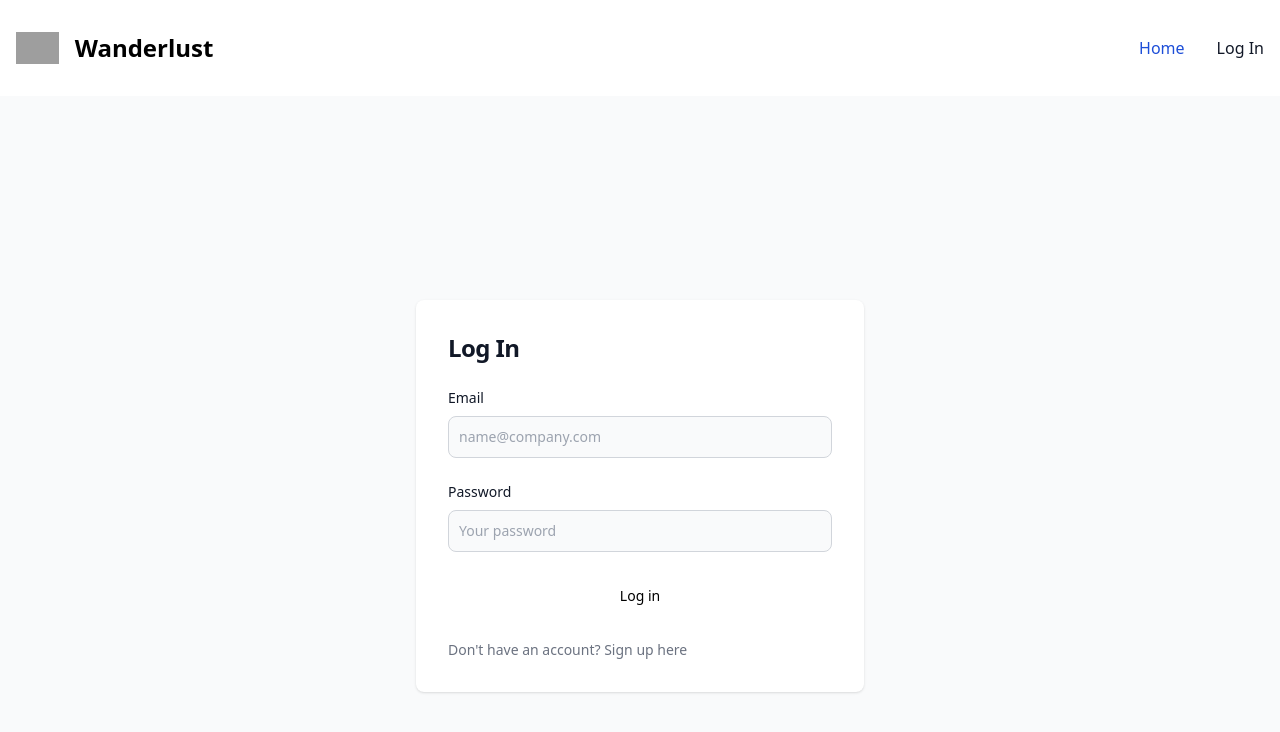
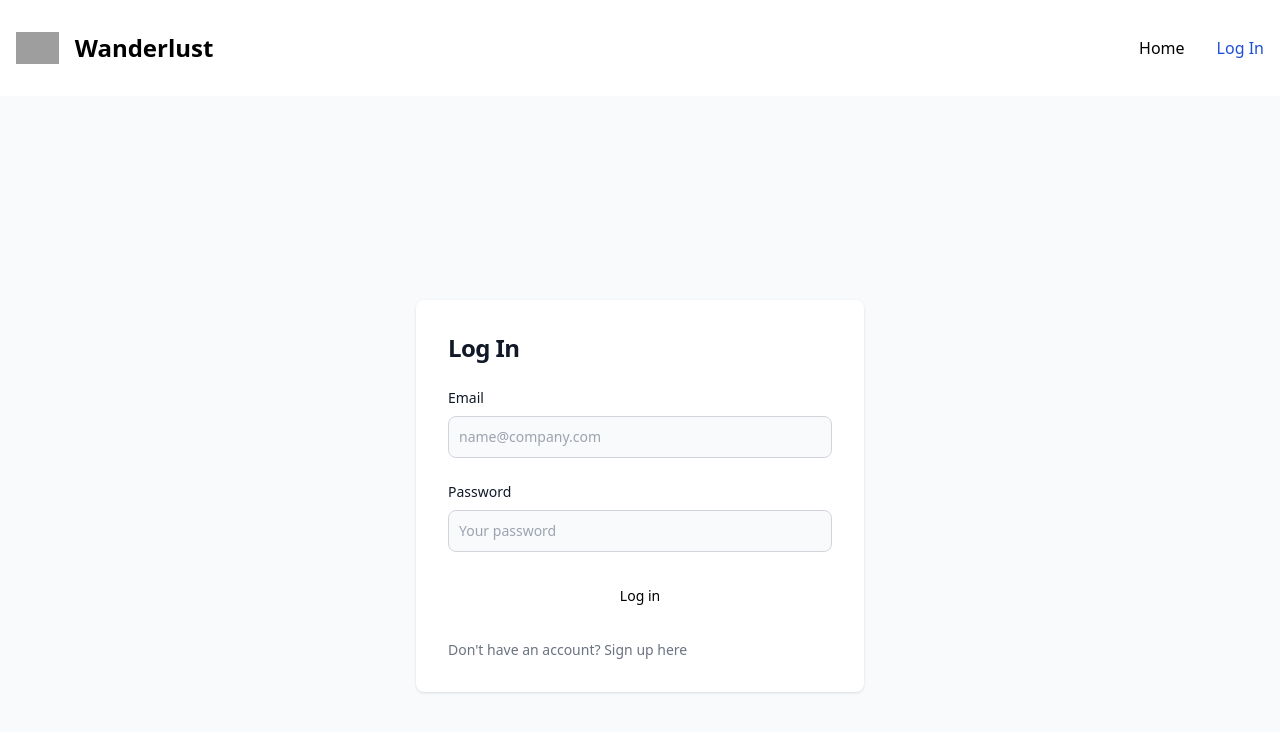
Before and after one commit to aidanliddiard/project2, a React (Vite) app: page /login in a window 1280 px wide. Shown: the top 732 px of the page. Built offline with nearby package versions, Linux system fonts and the light colour scheme; no server answers; grey boxes are pictures that could not be loaded.

Commit message:
fixed navbar link and refactored styling

```diff
--- /dev/null
+++ b/frontend/src/components/NavBar.module.css
@@ -0,0 +1,7 @@
+.active {
+  @apply block py-2 px-3 text-white bg-blue-700 rounded md:bg-transparent md:text-blue-700 md:p-0 dark:text-white md:dark:text-blue-500;
+}
+
+.notActive {
+  @apply block py-2 px-3 text-gray-900 rounded hover:bg-gray-100 md:hover:bg-transparent md:border-0 md:hover:text-blue-700 md:p-0 dark:text-white md:dark:hover:text-blue-500 dark:hover:bg-gray-700 dark:hover:text-white md:dark:hover:bg-transparent;
+}
--- a/frontend/src/components/NavBar.tsx
+++ b/frontend/src/components/NavBar.tsx
@@ -1,15 +1,27 @@
 import React from "react";
 import { useUserContext } from "../context/userContext";
 import { useNavigate } from "react-router-dom";
+import { useLocation } from "react-router-dom";
+import styles from "./NavBar.module.css";
 
 export default function NavBar() {
   const navigate = useNavigate();
+  const location = useLocation();
+
   const { currentUser, getCurrentUser, signOut } = useUserContext();
 
   const handleClick = async () => {
     await signOut();
     await getCurrentUser();
     navigate("/");
+  };
+
+  const getLinkProps = (path: string) => {
+    const isActive = location.pathname === path;
+    return {
+      className: isActive ? styles.active : styles.inactive,
+      "aria-current": isActive ? "page" : undefined,
+    };
   };
 
   return (
@@ -52,11 +64,7 @@ export default function NavBar() {
         <div className="hidden w-full md:block md:w-auto" id="navbar-default">
           <ul className="font-medium flex flex-col p-4 md:p-0 mt-4 border border-gray-100 rounded-lg bg-gray-50 md:flex-row md:space-x-8 rtl:space-x-reverse md:mt-0 md:border-0 md:bg-white dark:bg-gray-800 md:dark:bg-gray-900 dark:border-gray-700">
             <li>
-              <a
-                onClick={() => navigate("/")}
-                className="block py-2 px-3 text-white bg-blue-700 rounded md:bg-transparent md:text-blue-700 md:p-0 dark:text-white md:dark:text-blue-500"
-                aria-current="page"
-              >
+              <a onClick={() => navigate("/")} {...getLinkProps("/")}>
                 {currentUser ? "My vacations" : "Home"}
               </a>
             </li>
@@ -64,27 +72,27 @@ export default function NavBar() {
               <li>
                 <a
                   onClick={() => navigate("/create-vacation")}
-                  className="block py-2 px-3 text-gray-900 rounded hover:bg-gray-100 md:hover:bg-transparent md:border-0 md:hover:text-blue-700 md:p-0 dark:text-white md:dark:hover:text-blue-500 dark:hover:bg-gray-700 dark:hover:text-white md:dark:hover:bg-transparent"
+                  {...getLinkProps("/create-vacation")}
                 >
                   Create Vacation
                 </a>
               </li>
             )}
             {currentUser && (
-              <li id="createTodoLink">
+              <li>
                 <a
                   onClick={() => navigate("/create-itinerary")}
-                  className="block py-2 px-3 text-gray-900 rounded hover:bg-gray-100 md:hover:bg-transparent md:border-0 md:hover:text-blue-700 md:p-0 dark:text-white md:dark:hover:text-blue-500 dark:hover:bg-gray-700 dark:hover:text-white md:dark:hover:bg-transparent"
+                  {...getLinkProps("/create-itinerary")}
                 >
                   Create Itinerary Item
                 </a>
               </li>
             )}
             {!currentUser && (
-              <li id="signInLink">
+              <li>
                 <a
                   onClick={() => navigate("/login")}
-                  className="block py-2 px-3 text-gray-900 rounded hover:bg-gray-100 md:hover:bg-transparent md:border-0 md:hover:text-blue-700 md:p-0 dark:text-white md:dark:hover:text-blue-500 dark:hover:bg-gray-700 dark:hover:text-white md:dark:hover:bg-transparent"
+                  {...getLinkProps("/login")}
                 >
                   Log In
                 </a>
--- /dev/null
+++ b/styles.d.ts
@@ -0,0 +1,4 @@
+declare module "*.css" {
+  const content: { [className: string]: string };
+  export default content;
+}
```
